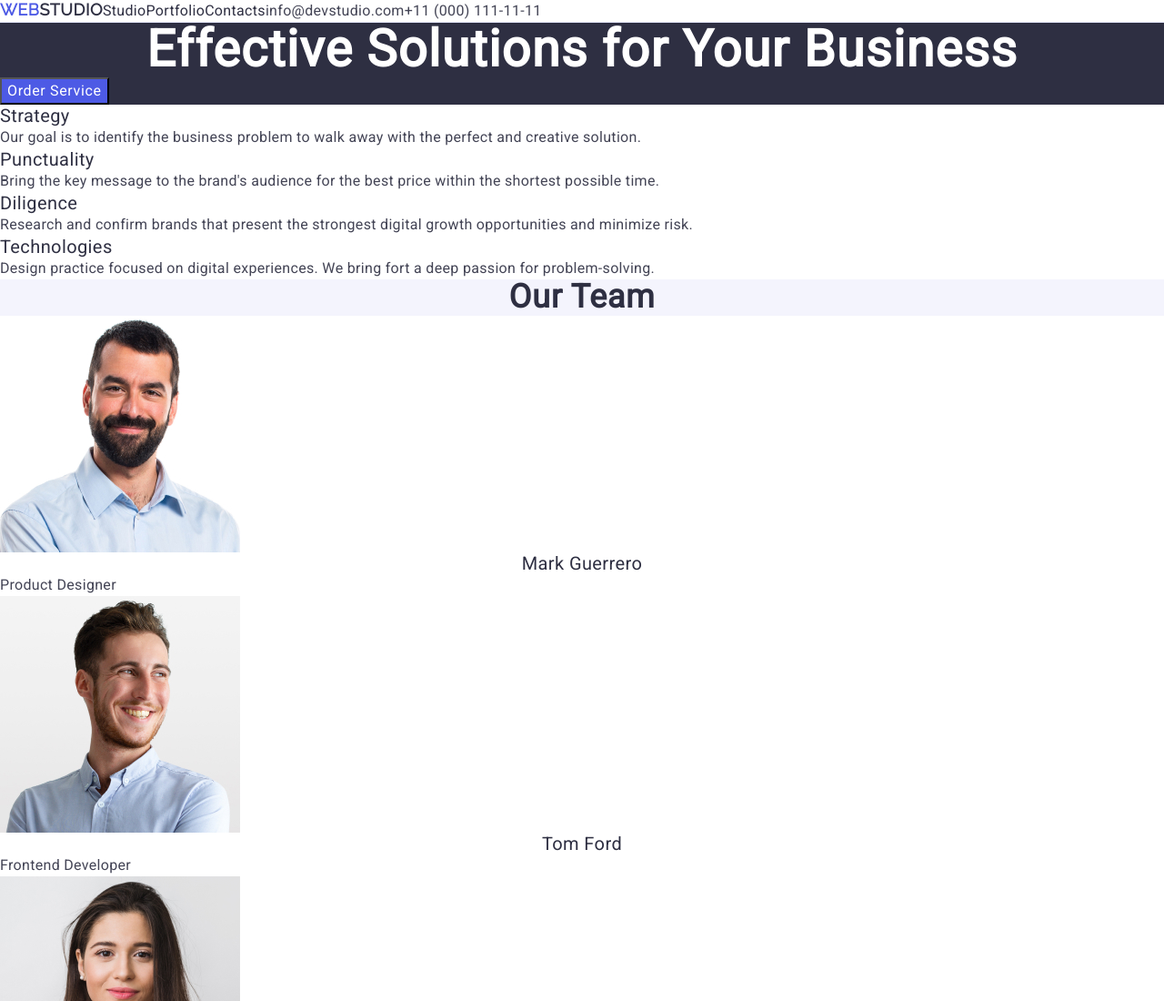
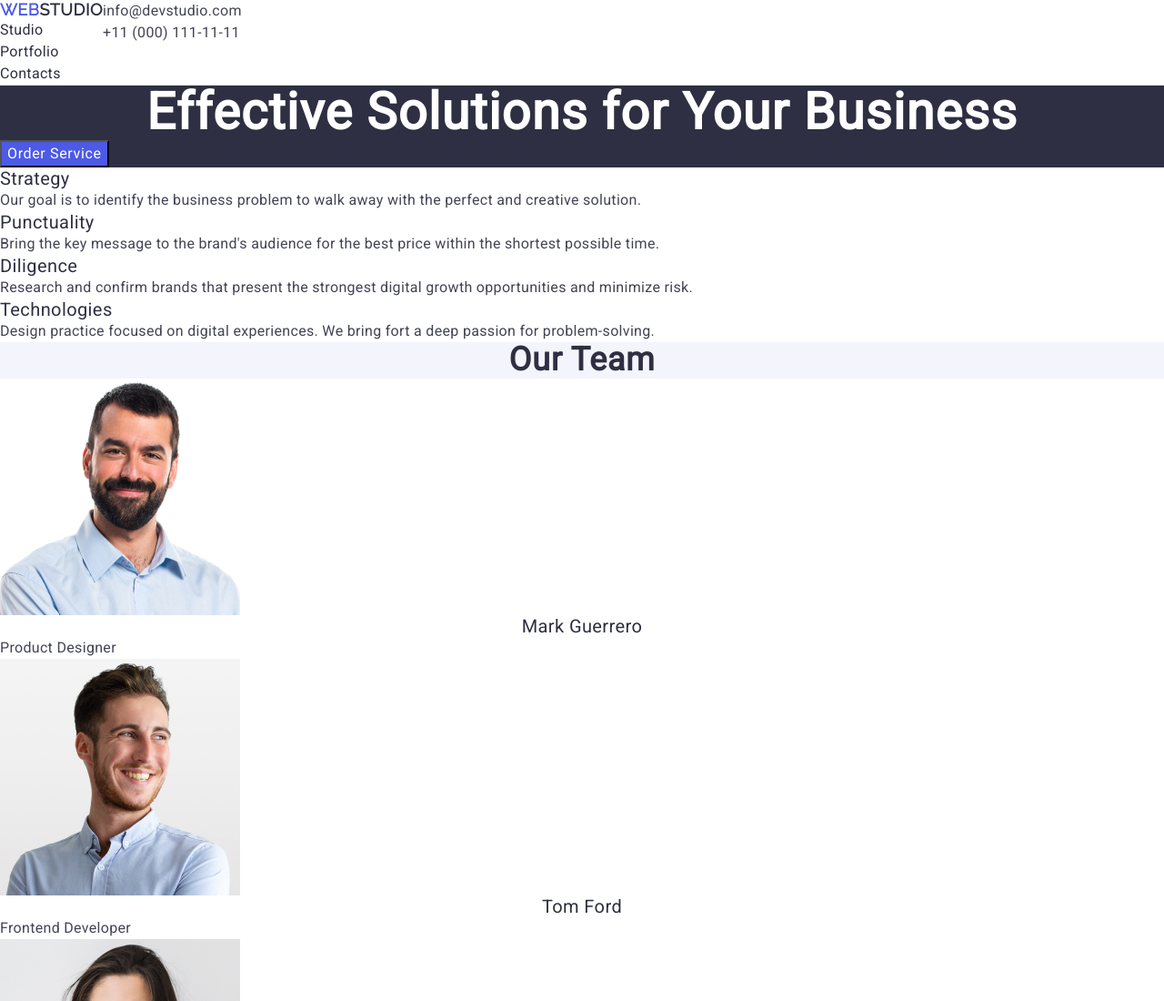
Before and after one commit to voueva/goit-homework-03, a plain HTML site: page index.html in a window 1280 px wide. Shown: the top 1100 px of the page at 91% size. Drawn offline with nearby package versions, Linux system fonts and the light colour scheme.

Commit message:
.page-header > .container

```diff
--- a/css/styles.css
+++ b/css/styles.css
@@ -38,7 +38,7 @@ header {
     background-color: white;
 }
 
-.page-header .container {
+.page-header > .container {
     display: flex;
 }
 
```
